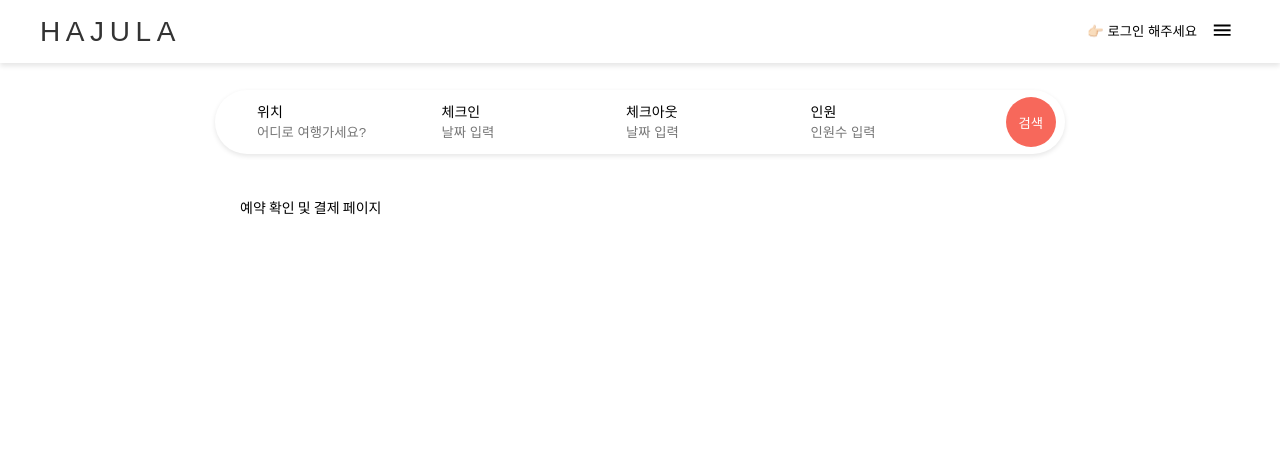
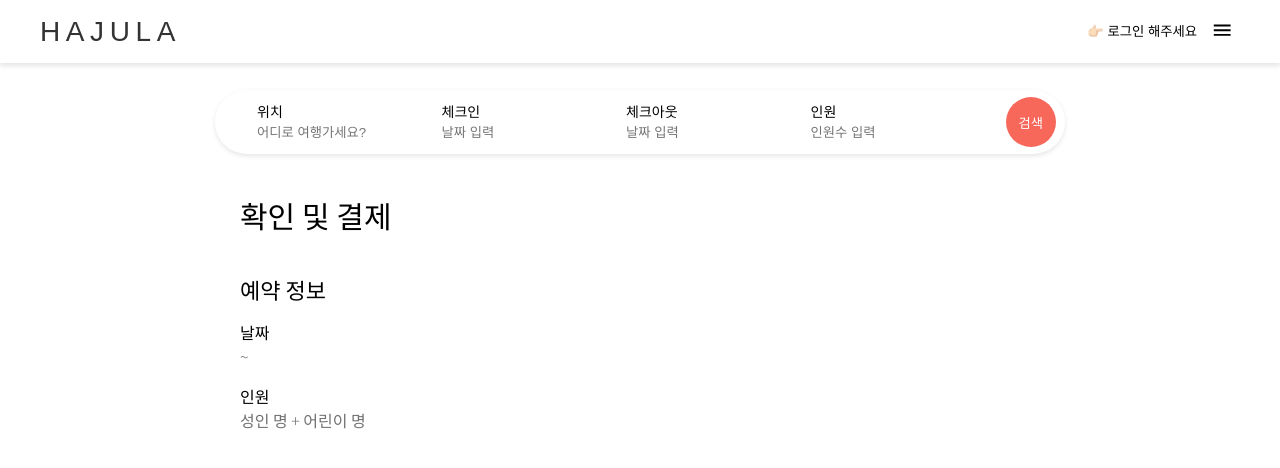
Before and after one commit to hajula-pjt/hejula-client, a Next.js app: page /reservationConfirm in a window 1280 px wide. Shown: the top 468 px of the page. Built offline with nearby package versions, Linux system fonts and the light colour scheme; no server answers.

Commit message:
Feat : [예약 확인 및 결제 페이지] 예약 정보 컴포넌트 생성 - 체크인, 체크아웃 날짜 표시 - 인원 표시 (성인 n명 + 어린이 n명 형태)

```diff
--- a/pages/reservationConfirm.tsx
+++ b/pages/reservationConfirm.tsx
@@ -1,16 +1,71 @@
+import styled from "@emotion/styled";
 import { useRouter } from "next/router";
 import { FC } from "react";
 
 import { Container } from "./style/layout";
 
+const isNotZero = (text: string) => {
+  return text !== "0";
+};
+
 const ReservationConfirm: FC = () => {
   const router = useRouter();
 
+  const {
+    accommodationSeq,
+    adultCount,
+    checkinDate,
+    checkoutDate,
+    childrenCount,
+  } = router.query;
+
   return (
     <Container>
-      <h2>예약 확인 및 결제 페이지</h2>
+      <PageTitle>확인 및 결제</PageTitle>
+      <section>
+        <SectionTitle>예약 정보</SectionTitle>
+        <Infomation>
+          <dt>날짜</dt>
+          <dd>
+            {checkinDate} ~ {checkoutDate}
+          </dd>
+          <dt>인원</dt>
+          <dd>
+            {isNotZero(adultCount) && <span>성인 {adultCount}명</span>}
+            {isNotZero(childrenCount) && (
+              <span> + 어린이 {childrenCount}명</span>
+            )}
+          </dd>
+        </Infomation>
+      </section>
     </Container>
   );
 };
 
+const PageTitle = styled.h2`
+  margin-bottom: 48px;
+  font-size: 30px;
+`;
+
+const SectionTitle = styled.h3`
+  margin-bottom: 24px;
+  font-size: 22px;
+`;
+
+const Infomation = styled.dl`
+  dt,
+  dd {
+    font-size: 16px;
+  }
+  dd {
+    color: #717171;
+    margin-top: 8px;
+    font-weight: 300;
+  }
+
+  dd + dt {
+    margin-top: 24px;
+  }
+`;
+
 export default ReservationConfirm;
```
